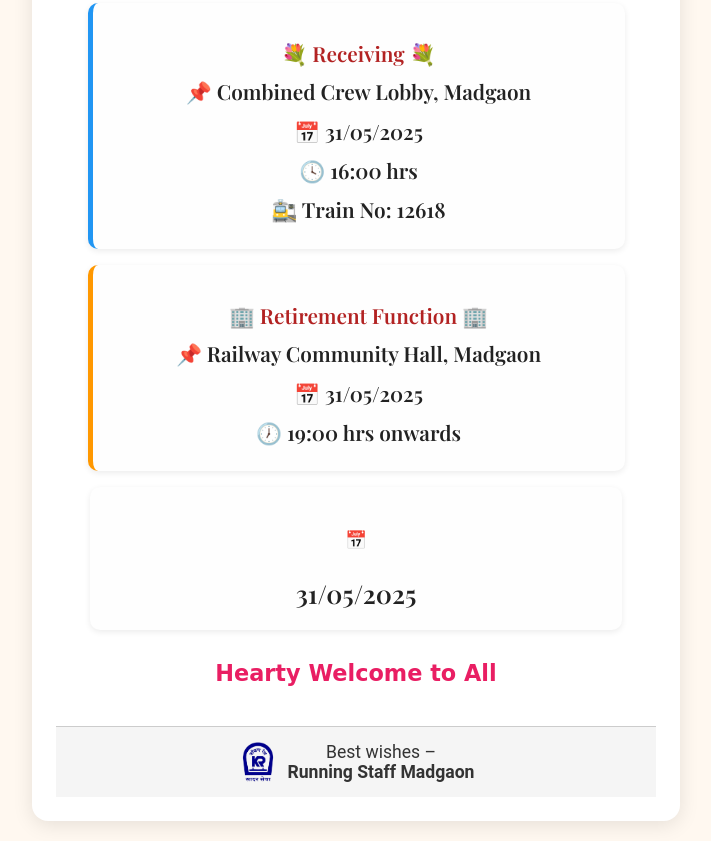
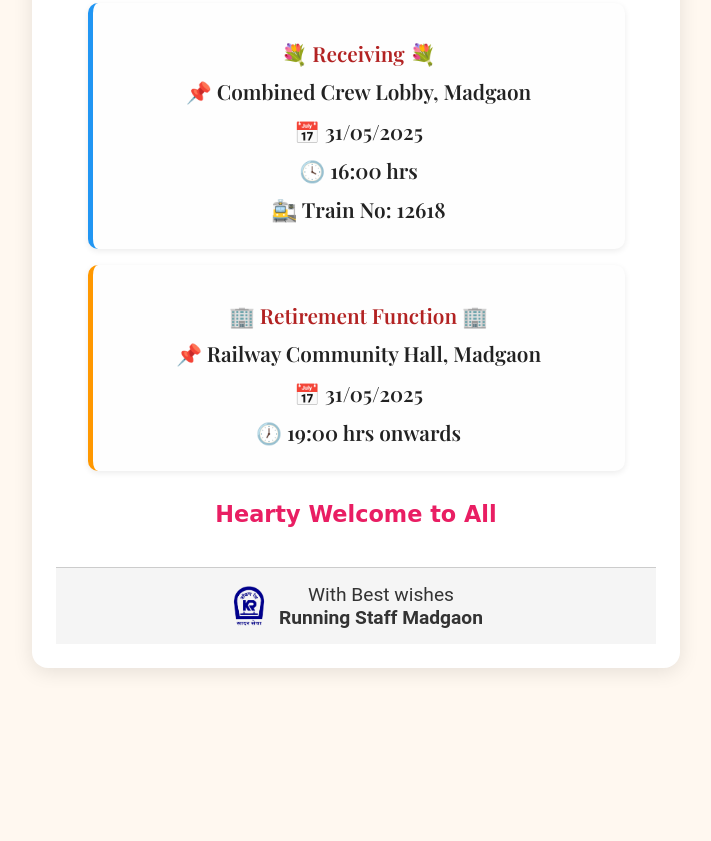
Before and after one commit to Crewlobbymadgaon/Retire-Invitation, a plain HTML site: page index.html in a window 1280 px wide. Shown: the part 993-1834 px from the top of the page, without its empty margins (284-995 px from the left). After the commit the page ends 1681 px from the top, so only its background shows below. Drawn offline with nearby package versions, Linux system fonts and the light colour scheme; a web font is replaced by a local one.

Commit message:
Update index.html

```diff
--- a/index.html
+++ b/index.html
@@ -124,7 +124,7 @@
   padding: 15px;
   background-color: #f5f5f5;
   font-family: 'Roboto', sans-serif;
-  font-size: 1.1rem;
+  font-size: 1.2rem;
   color: #333;
   border-top: 1px solid #ccc;
   margin-top: 40px;
@@ -191,17 +191,11 @@
   <p>🕖 19:00 hrs onwards</p>
 </div>
 
-<div class="event-box date-box">
-  <h4>📅</h4>
-  <p1>31/05/2025</p1>
-</div>
-
-
 
     <div class="welcome-message">Hearty Welcome to All</div>
     <footer class="custom-footer">
   <img src="logo.png" alt="Running Staff Logo" class="footer-logo">
-  <span>Best wishes – <br/><strong>Running Staff Madgaon</strong></span>
+  <span>With Best wishes<br/><strong>Running Staff Madgaon</strong></span>
 </footer>
 
 
```
